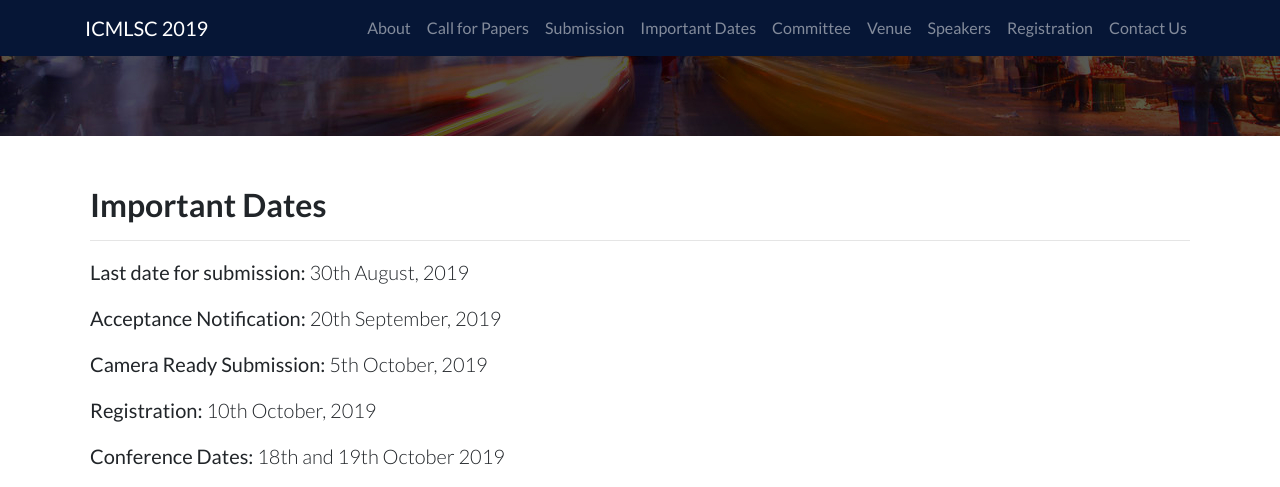
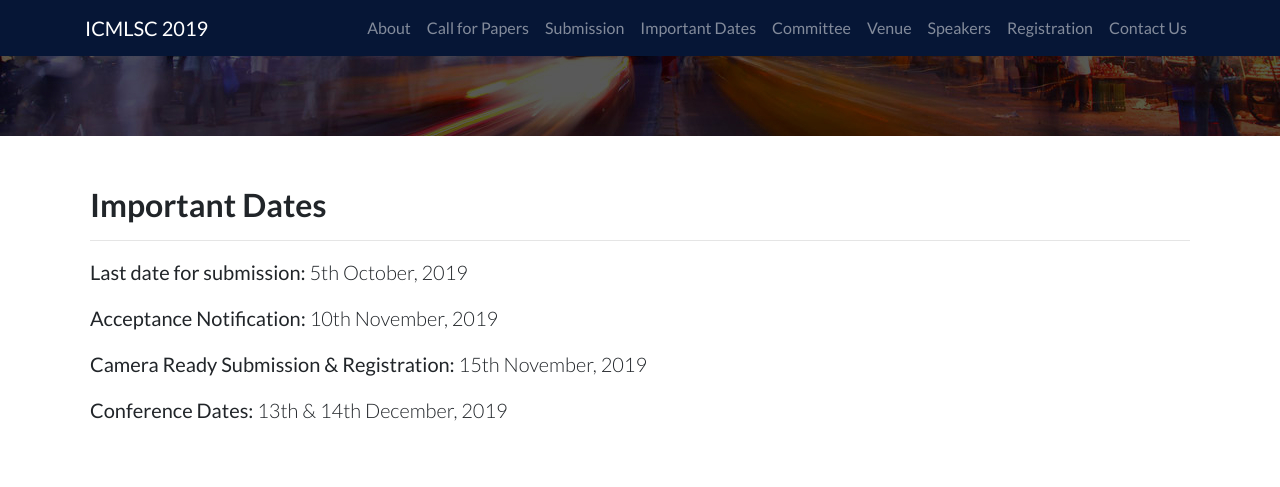
Before and after one commit to ieeevardhaman/icmlsc-website, a Jekyll site: the page built from pages/important-dates.md, in a window 1280 px wide and 900 px high, scrolled down 520 px, cut to the strip 0-487 px from the top of the window. Built offline with Jekyll 4.4.1, drawn with Linux system fonts in a browser that asks for light colours; our own code applies the rules of GitHub Pages for plain Markdown files.

Commit message:
Change important dates

```diff
--- a/pages/important-dates.md
+++ b/pages/important-dates.md
@@ -5,12 +5,10 @@ permalink: /important-dates
 ## Important Dates
 ---
 
-**Last date for submission:** 30th August, 2019
+**Last date for submission:** 5th October, 2019
 
-**Acceptance Notification:** 20th September, 2019
+**Acceptance Notification:** 10th November, 2019
 
-**Camera Ready Submission:** 5th October, 2019
+**Camera Ready Submission & Registration:** 15th November, 2019
 
-**Registration:** 10th October, 2019
-
-**Conference Dates:**  18th and 19th October 2019
+**Conference Dates:**  13th & 14th December, 2019
```
